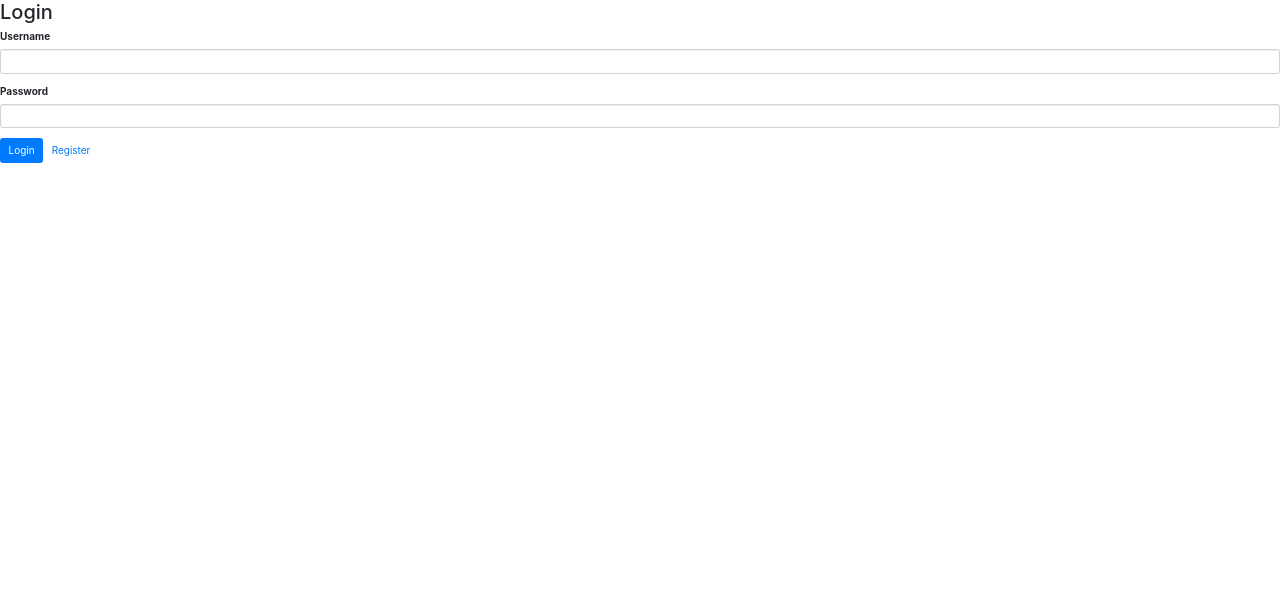
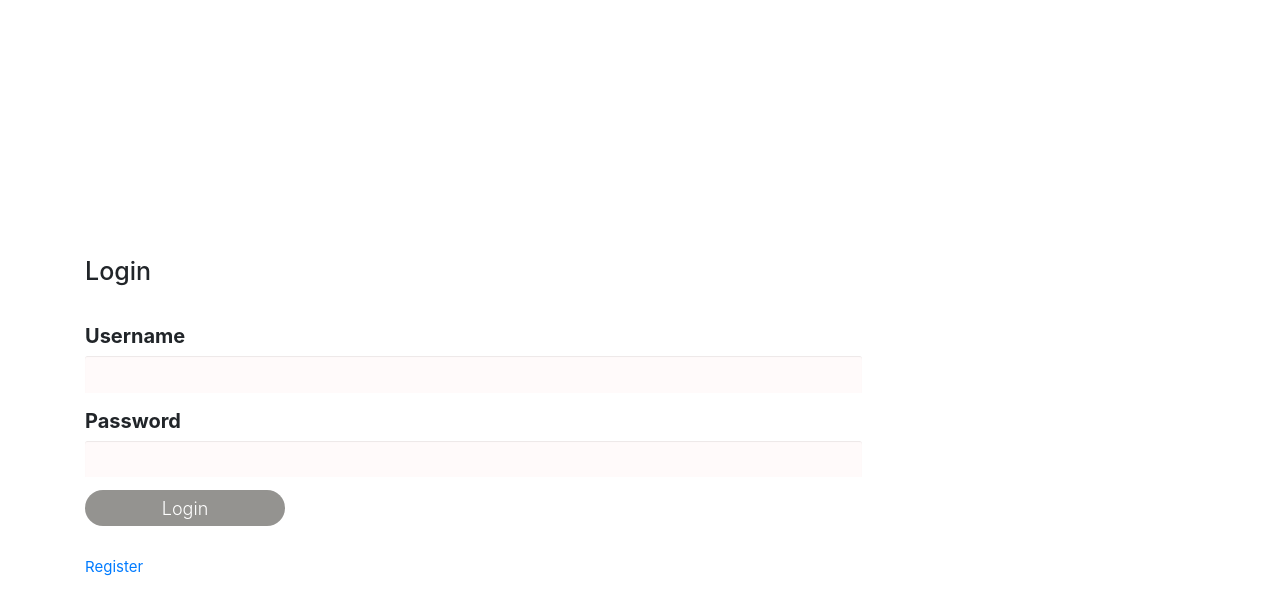
Before and after one commit to jjuhsiung/Oshare, an Angular app in the folder oshare-front-app/: page / in a window 1280 px wide. Shown: the top 614 px of the page. Built offline with nearby package versions, Linux system fonts and the light colour scheme.

Commit message:
edit css for login page + post page

```diff
--- a/oshare-front-app/src/app/_services/postdetail.service.ts
+++ b/oshare-front-app/src/app/_services/postdetail.service.ts
@@ -19,8 +19,8 @@ export class PostdetailService {
       ' Instead of creating that service with the new keyword, youll rely on Angular dependency injection to inject it into the HeroesComponent constructor. Services are a great way' +
       'to share information among classes that dont know each other',
       'Know your brushes',
-      [new Comment('anns', 'Anna', 'Sui', 'Nice post'),
-      new Comment('anns', 'Anna', 'Han', 'Nice post'),
+      [new Comment('anns', 'Anna', 'Sui', 'Nice post, keep it up!'),
+      new Comment('anns', 'Bobby', 'Han', 'I really like your content!'),
       ]);
   constructor() { }
 
--- a/oshare-front-app/src/app/login/login.component.css
+++ b/oshare-front-app/src/app/login/login.component.css
@@ -0,0 +1,41 @@
+.container {
+    position: relative;
+    margin-top: 20%;
+}
+
+.form-control {
+    background-color: #FFFAFA;
+    font-family: 'Roboto', sans-serif;
+    color: #333;
+    font-size: 20px;
+    padding: 1.5rem 2rem;
+    border-radius: 0.2rem;
+    border: none;
+    display: block;
+    border-bottom: 0.3rem solid transparent;
+    transition: all 0.3s;
+    width: 70%;
+}
+
+.button-login {
+    position: relative;
+    display: block;
+    width: 200px;
+    height: 36px;
+    border-radius: 18px;
+    background-color: #949390;
+    border: solid 1px transparent;
+    color: #fff;
+    font-size: 18px;
+    font-weight: 300;
+    cursor: pointer;
+    transition: all .1s ease-in-out;
+}
+
+.label-text {
+    font-size: 20px;
+}
+
+.button-regis {
+    font-size: 15px;
+}
--- a/oshare-front-app/src/app/login/login.component.html
+++ b/oshare-front-app/src/app/login/login.component.html
@@ -1,7 +1,7 @@
-<h2>Login</h2>
-<div [formGroup]="loginForm" (ngSubmit)="onSubmit()">
+<div [formGroup]="loginForm" (ngSubmit)="onSubmit()" class="container">
+    <h1 class="header">Login</h1><br><br>
     <div class="form-group">
-        <label for="username">Username</label>
+        <label for="username" class="label-text">Username</label>
         <input type="text" formControlName="username" class="form-control"
             [ngClass]="{ 'is-invalid': submitted && f.username.errors }" />
         <div *ngIf="submitted && f.username.errors" class="invalid-feedback">
@@ -9,7 +9,7 @@
         </div>
     </div>
     <div class="form-group">
-        <label for="password">Password</label>
+        <label for="password" class="label-text">Password</label>
         <input type="password" formControlName="password" class="form-control"
             [ngClass]="{ 'is-invalid': submitted && f.password.errors }" />
         <div *ngIf="submitted && f.password.errors" class="invalid-feedback">
@@ -17,10 +17,10 @@
         </div>
     </div>
     <div class="form-group">
-        <button [disabled]="loading" class="btn btn-primary">
+        <button [disabled]="loading" class="button-login">
             <span *ngIf="loading" class="spinner-border spinner-border-sm mr-1"></span>
             Login
-        </button>
-        <a routerLink="/register" class="btn btn-link">Register</a>
+        </button><br><br>
+        <a routerLink="/register" class="button-regis">Register</a>
     </div>
 </div>
--- a/oshare-front-app/src/app/post/post-detail/post-detail.component.css
+++ b/oshare-front-app/src/app/post/post-detail/post-detail.component.css
@@ -1,5 +1,4 @@
 #id_post_container {
-    border: 1px solid gray;
     margin-left: auto;
     margin-right: auto;
     width: 80em;
@@ -7,8 +6,10 @@
     position: center;
     box-sizing: border-box;
     padding: 2em;
+    background-color: #FFFAFA;
 }
-#id_post_header{
+
+#id_post_header {
     padding: 5px;
 }
 
@@ -17,8 +18,9 @@
     width: 100px;
 }
 
-#id_post_name{
-    font-size: 20px;
+#id_post_name {
+    font-size: 25px;
+    color: gray;
 }
 
 #id_post_img {
@@ -27,9 +29,10 @@
 }
 
 #id_post_text {
-    font-size: 15px;
+    font-size: 20px;
     padding: 2px;
     margin-top: 5px;
+    color: gray;
 }
 
 #id_share_post_btn {
@@ -39,7 +42,7 @@
 
 #id_like_btn {
     border-radius: 50%;
-    background: none;
+    background: lightgrey;
     padding: 1em;
 }
 
@@ -56,14 +59,59 @@
 #id_comment_input {
     margin-left: auto;
     margin-right: auto;
-    width: 60em;
+    width: 80em;
     height: 10em;
+    font-size: 12px;
 }
 
 #id_related_comments {
+    background-color: #FFFAFA;
+    margin-left: auto;
+    margin-right: auto;
+    width: 40em;
+    height: 10em;
+    border: none;
+    font-size: 20px;
+    color: black;
+    padding-left: 10px;
+}
+
+#id_input_textbox {
+    background-color: #FFFAFA;
+    font-family: 'Roboto', sans-serif;
+    color: #333;
+    font-size: 20px;
+    padding: 1.5rem 2rem;
+    border-radius: 0.2rem;
+    border: none;
+    display: block;
+    border-bottom: 0.3rem solid transparent;
+    transition: all 0.3s;
+}
+
+#id_submit_btn {
+    position: relative;
+    display: block;
+    width: 200px;
+    height: 36px;
+    border-radius: 18px;
+    background-color: #949390;
+    border: solid 1px transparent;
+    color: #fff;
+    font-size: 18px;
+    font-weight: 300;
+    cursor: pointer;
+    transition: all .1s ease-in-out;
+}
+
+#id_submit_btn:hover {
+    background-color: lightgray;
+    border-color: #fff;
+    transition: all .1s ease-in-out;
+}
+
+#id_comment_container {
     margin-left: auto;
     margin-right: auto;
     width: 80em;
-    height: 10em;
-    border: 1px solid gray;
 }
--- a/oshare-front-app/src/app/post/post-detail/post-detail.component.html
+++ b/oshare-front-app/src/app/post/post-detail/post-detail.component.html
@@ -6,31 +6,36 @@
                     <img id="id_profile_picture" src="{{postDetail.user.profileImg}}">
                 </a>
                 <span>{{postDetail.user.firstName}} </span>
-                <span>{{postDetail.user.lastName}} </span>
+                <span>{{postDetail.user.lastName}} |</span>
+                <span style="font-size: 12px;"> {{postDetail.postDate}} </span><br>
             </div><br>
-            <span id="id_post_time"> {{postDetail.postDate}} </span><br>
-            <h1 id="id_post_title">{{postDetail.postTitle}}</h1>
+            <div>
+                <span id="id_post_title"
+                    style="font-size: 40px; color: cadetblue; padding: 20px;">{{postDetail.postTitle}}</span>
+                <button id="id_like_btn">❤️</button>
+            </div>
         </div>
         <img id="id_post_img" src="{{postDetail.imagePath}}" />
         <div id="id_post_text">
             <p>{{postDetail.postText}}</p>
         </div>
-        <button id="id_like_btn">❤️</button>
     </div><br>
 
-    <ul id="id_related_comments">
-        <li *ngFor="let cmt of postComments">
+    <div id="id_related_comments">
+        <li *ngFor="let cmt of postComments" style="margin: 2px;">
             {{cmt.commentText}}
+            <br><span style="font-size: 15px;">by {{cmt.firstName}} {{cmt.lastName}}</span>
+            <br><span style="font-size: 12px;"> at {{cmt.commentTime}}</span>
         </li>
-    </ul>
+    </div>
 
-    <div id="id_comment_input">
+    <div id="id_comment_container">
         <form [formGroup]="commentForm" (submit)="onSubmit()">
-            <div>
-                <label for="comment">Comment: </label>
-                <input type="text" formControlName="newComment">
-                <button>Submit</button>
-            </div>
+            <div id="id_comment_input">
+                <label style="font-size: 20px;" for="newComment">Leave Comment: &nbsp;&nbsp;&nbsp;&nbsp;</label>
+                <input id="id_input_textbox" type="text" formControlName="newComment"><br>
+                <button id="id_submit_btn">Submit</button>
+            </div><br><br><br>
         </form>
     </div>
 </div>
--- a/oshare-front-app/src/app/post/post-detail/post-detail.component.ts
+++ b/oshare-front-app/src/app/post/post-detail/post-detail.component.ts
@@ -35,7 +35,7 @@ export class PostDetailComponent implements OnInit {
   onSubmit() {
     //do sth
     this.loading = true;
-    //console.log(this.commentForm.value['comment']);
+    console.log(this.commentForm.value['newComment']);
     this.commentForm.reset();
   }
 }
--- a/oshare-front-app/src/app/post/post-page.component.html
+++ b/oshare-front-app/src/app/post/post-page.component.html
@@ -1,5 +1,4 @@
 <app-navigation-bar></app-navigation-bar><br><br>
-
 <div>
     <app-post-detail></app-post-detail>
 </div>
```
